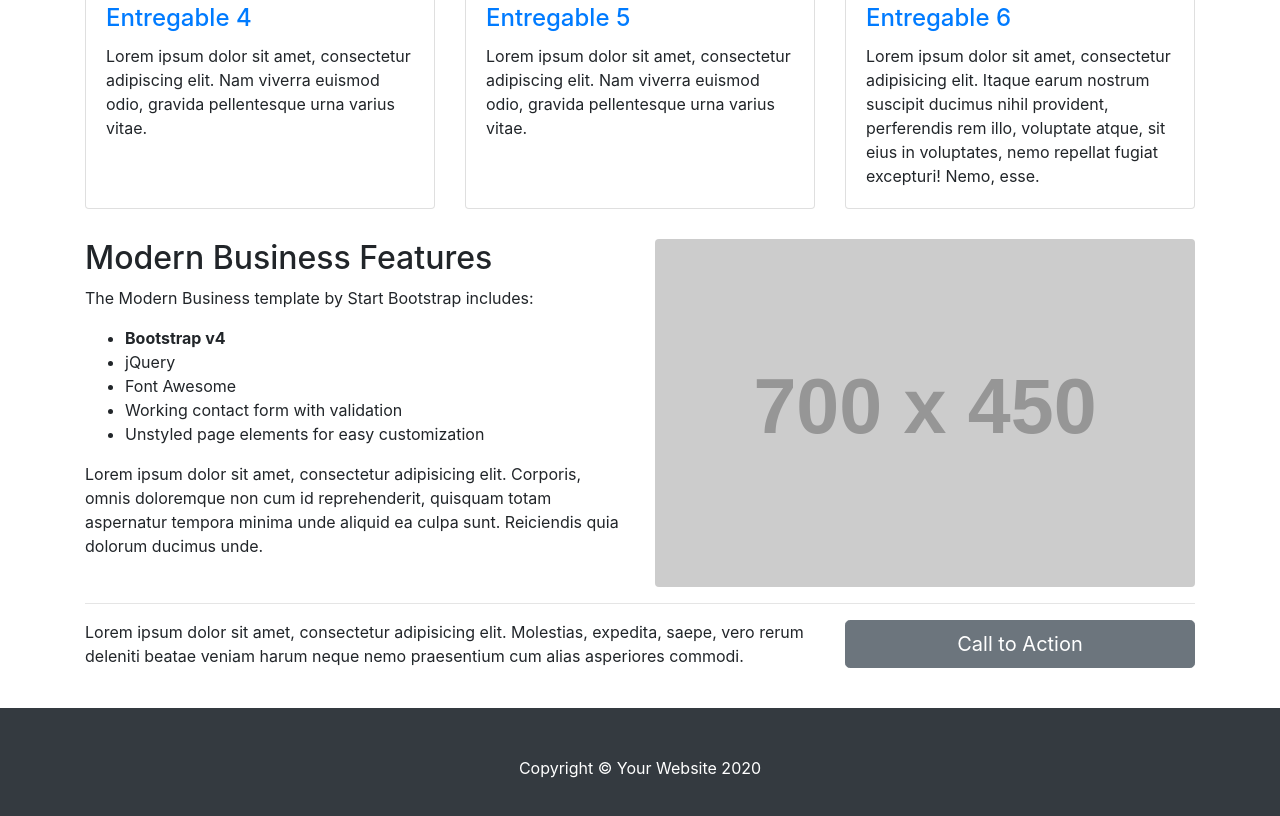
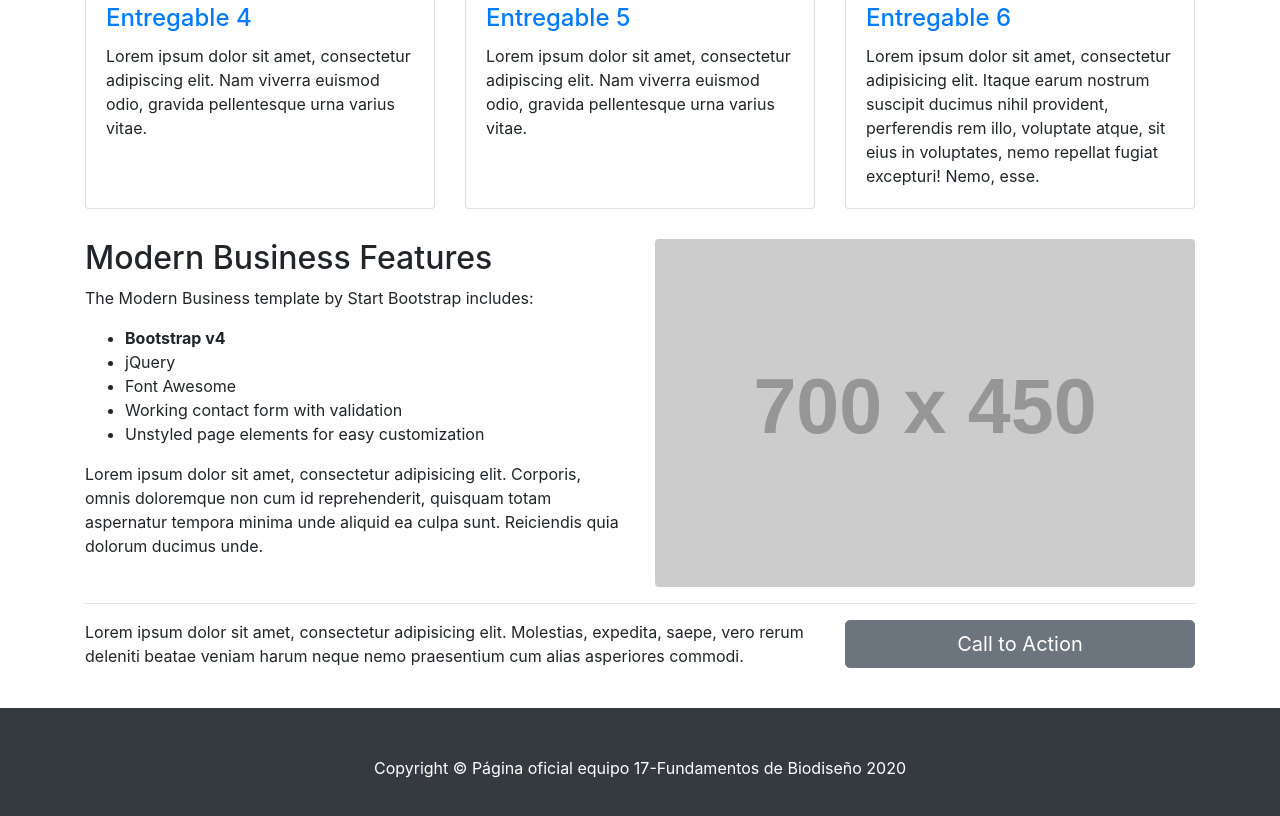
Before and after one commit to mauricio-gallardo22/externo, a website: page index.html in a window 1280 px wide. Shown: the part 1741-2557 px from the top of the page. Drawn offline with Linux system fonts and the light colour scheme; placeholder pictures from the web are drawn by us.

Commit message:
Update index.html

```diff
--- a/index.html
+++ b/index.html
@@ -274,7 +274,7 @@
   <!-- Footer -->
   <footer class="py-5 bg-dark">
     <div class="container">
-      <p class="m-0 text-center text-white">Copyright &copy; Your Website 2020</p>
+      <p class="m-0 text-center text-white">Copyright &copy; Página oficial equipo 17-Fundamentos de Biodiseño 2020</p>
     </div>
     <!-- /.container -->
   </footer>
```
